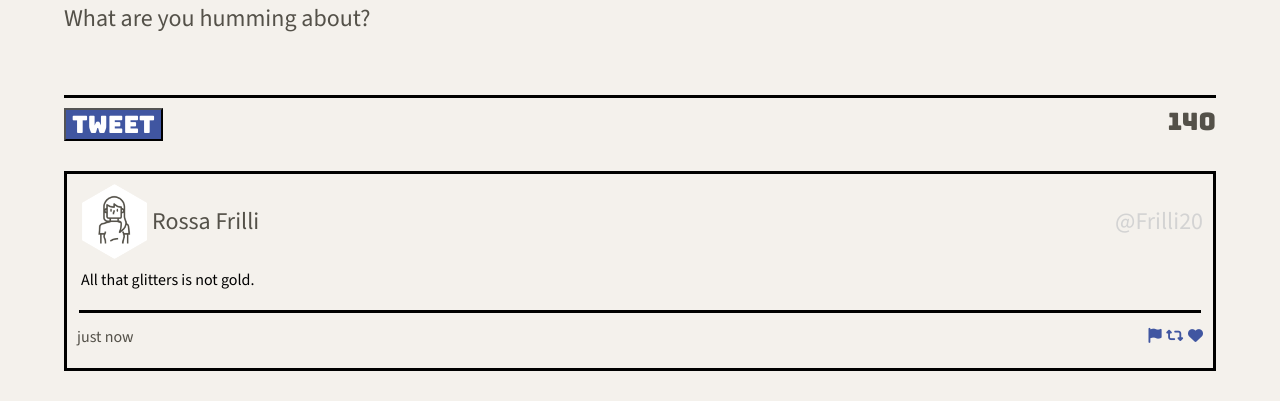
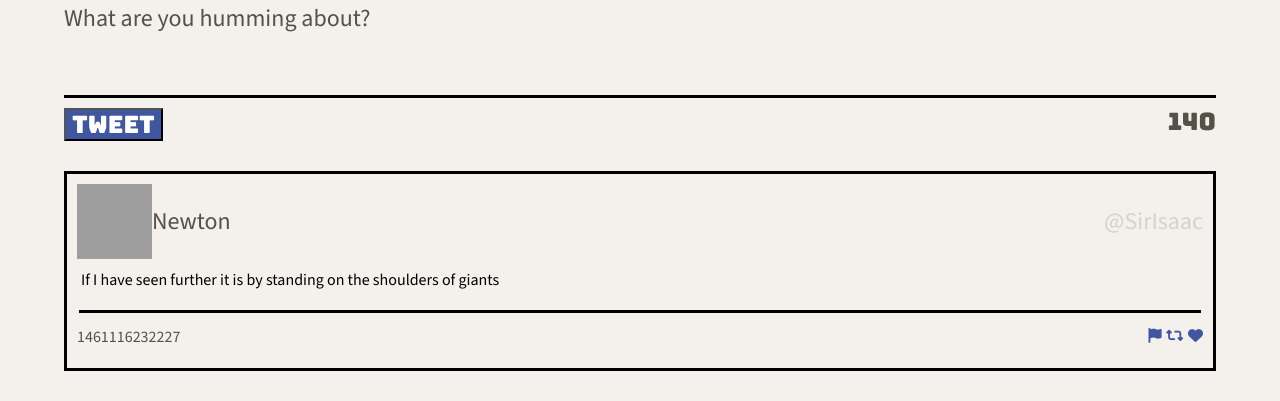
Before and after one commit to rod-nickle/tweeter, a website: page public/index.html in a window 1280 px wide. Shown: the part 616-1017 px from the top of the page. Drawn offline with nearby package versions, Linux system fonts and the light colour scheme; grey boxes are pictures that could not be loaded.

Commit message:
Add dynamic tweet (singular)

```diff
--- a/public/index.html
+++ b/public/index.html
@@ -75,8 +75,8 @@
       </form>
     </section>
 
-    <section class="tweets-container">
-      <article>
+    <section id="tweets-container">
+      <!-- <article class="tweets-article">
         <header class="tweets-header">
           <div class="tweets-user">
             <img class="avatar-small" src="/images/profile-hex.png">
@@ -94,7 +94,7 @@
             <i class="fa-solid fa-retweet fa-2xs hover-button"></i>
             <i class="fa-solid fa-heart fa-2xs hover-button"></i>
         </footer>
-      </article>
+      </article> -->
     </section>
 
   </main>
--- a/public/scripts/client.js
+++ b/public/scripts/client.js
@@ -4,29 +4,32 @@
  * @returns
  */
 const createTweetElement = function (tweet) {
-  const $tweet = $(`<article class="tweet">Hello world</article>`);
+  // const $tweet = $(`<article class="tweets-article">Hello world</article>`);
+
+
+const $tweet = $(`
+
+  <article class="tweets-article">
+    <header class="tweets-header">
+      <div class="tweets-user">
+        <img class="avatar-small" src="${tweet.user.avatars}">
+        <span>${tweet.user.name}</span>
+      </div>
+      <span class="tweets-handle">${tweet.user.handle}</span>
+    </header>
+    <div class="tweet-box">
+      <textarea class="tweet-text-box">${tweet.content.text}</textarea>
+    </div>
+    <footer class="tweets-footer">
+      <span class="tweets-timestamp">${tweet.created_at}</span>
+      <div class="tweets-button-bar">
+        <i class="fa-solid fa-flag fa-2xs hover-button"></i>
+        <i class="fa-solid fa-retweet fa-2xs hover-button"></i>
+        <i class="fa-solid fa-heart fa-2xs hover-button"></i>
+    </footer>
+  </article>`);
 
   return $tweet;
-
-//   <article>
-//   <header class="old-tweet-header">
-//     <div class="old-tweet-userid">
-//       <img class="avatar-small" src="/images/profile-hex.png">
-//       <span>Rossa Frilli</span>
-//     </div>
-//     <span class="old-tweet-handle">@Frilli20</span>
-//   </header>
-//   <div class="old-tweet">
-//     <textarea class="old-tweet-text-box">All that glitters is not gold.</textarea>
-//   </div>
-//   <footer class="old-tweet-footer">
-//     <span class="old-tweet-timestamp"> just now</span>
-//     <div class="old-tweet-button-bar">
-//       <i class="fa-solid fa-flag fa-2xs hover-button"></i>
-//       <i class="fa-solid fa-retweet fa-2xs hover-button"></i>
-//       <i class="fa-solid fa-heart fa-2xs hover-button"></i>
-//   </footer>
-// </article>
 }
 
 
@@ -46,6 +49,6 @@ const tweetData = {
 const $tweet = createTweetElement(tweetData);
 
 // Test / driver code (temporary)
-console.log("I am here");
-console.log($tweet); // to see what it looks like
+// console.log("I am here");
+// console.log($tweet); // to see what it looks like
 $('#tweets-container').append($tweet); // to add it to the page so we can make sure it's got all the right elements, classes, etc.
--- a/public/styles/tweet.css
+++ b/public/styles/tweet.css
@@ -3,7 +3,7 @@
   height: 75px;
 }
 
-.tweets-container {
+.tweets-article {
   margin: 30px 0px;
   border: 3px solid black;
   padding: 10px 0px 10px 0px;
@@ -12,7 +12,7 @@
   padding: 10px;
 }
 
-.tweets-container:hover {
+.tweets-article:hover {
   box-shadow: 0 0 10px rgba(0, 0, 0, 0.5);
 }
 
--- a/server/data-files/initial-tweets.json
+++ b/server/data-files/initial-tweets.json
@@ -8,7 +8,7 @@
     "content": {
       "text": "If I have seen further it is by standing on the shoulders of giants"
     },
-    "created_at": 1730817831639
+    "created_at": 1730819146978
   },
   {
     "user": {
@@ -19,6 +19,6 @@
     "content": {
       "text": "Je pense , donc je suis"
     },
-    "created_at": 1730904231639
+    "created_at": 1730905546978
   }
 ]
```
